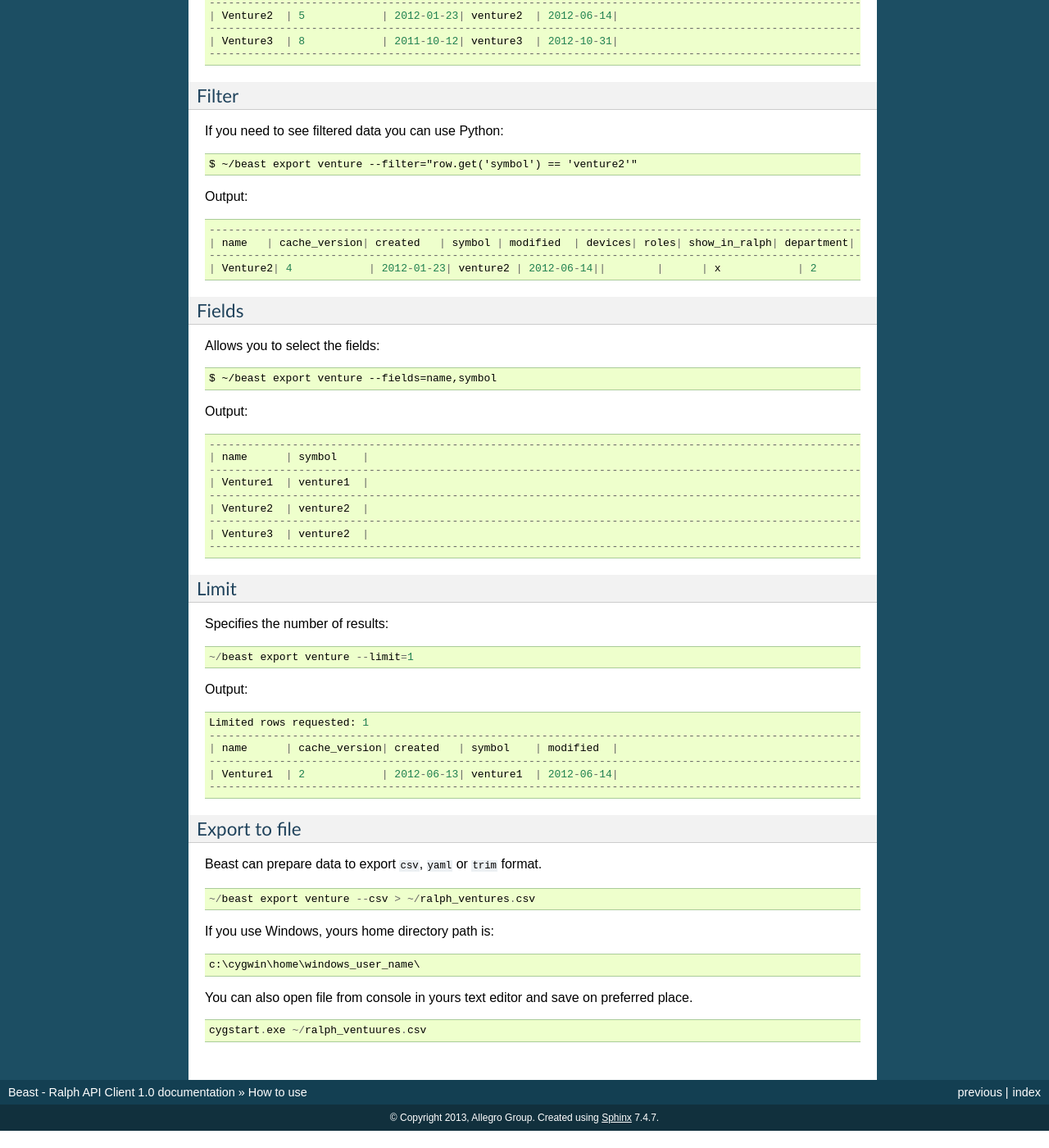
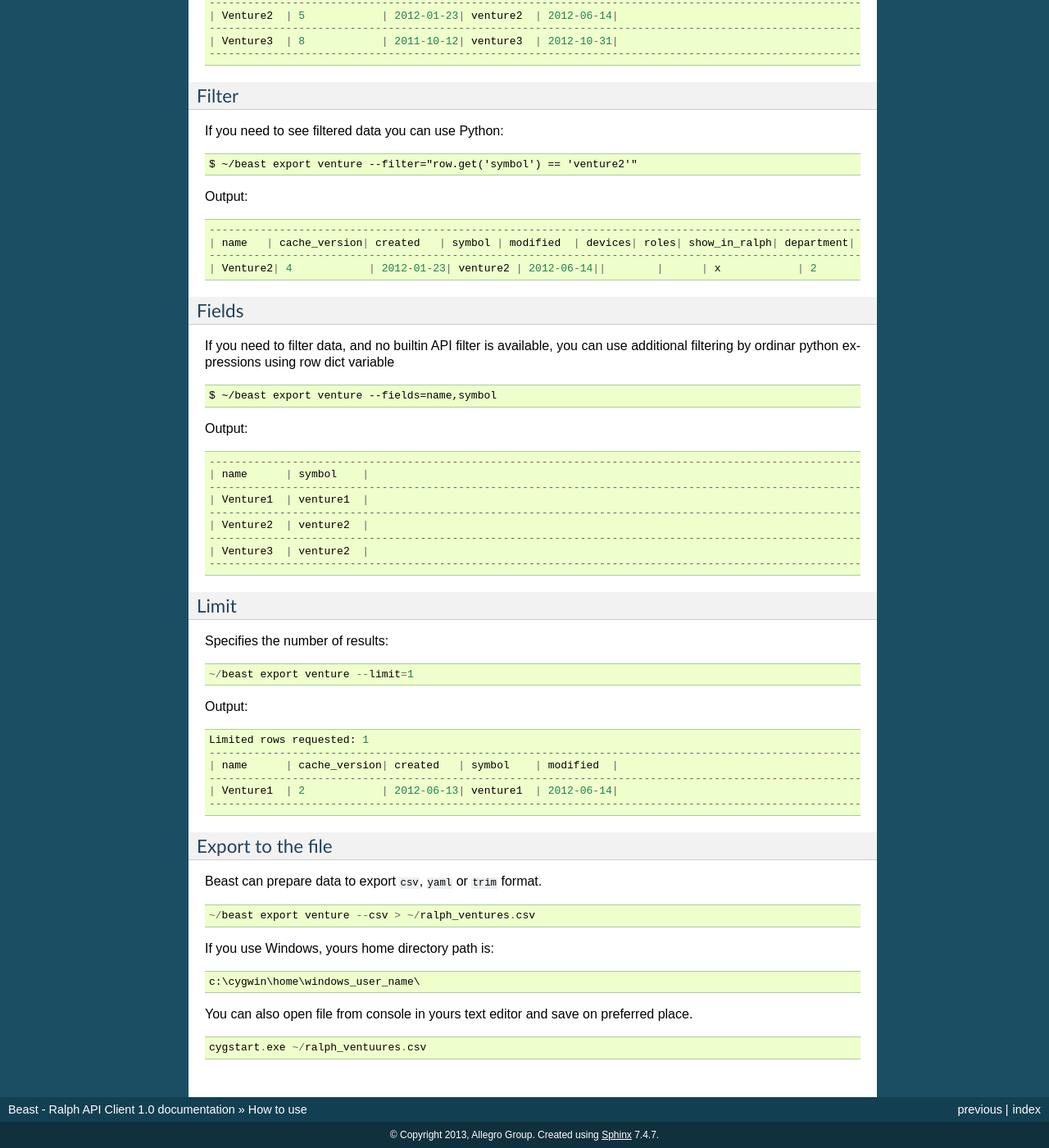
Before and after one commit to allegro/ralph-cli, a Sphinx documentation site: the page built from doc/how_to_use.rst, in a window 1280 px wide and 1400 px high, scrolled down 1125 px. Shown: the whole window at 82% size. Built offline with Sphinx 7.4.7, drawn with Linux system fonts in a browser that asks for light colours; before the commit the page ends 2504 px from its top, so only the background shows below that; some of the changed text lies outside the part shown.

Commit message:
PR fixes

```diff
--- a/doc/how_to_use.rst
+++ b/doc/how_to_use.rst
@@ -88,7 +88,8 @@ Output: ::
 Fields
 ~~~~~~
 
-Allows you to select the fields::
+If you need to filter data, and no builtin API filter is available, you can use
+additional filtering by ordinar python expressions using row dict variable ::
 
   $ ~/beast export venture --fields=name,symbol
 
@@ -124,8 +125,8 @@ Output: ::
   ------------------------------------------------------------------------------------------------------------------------
 
 
-Export to file
-~~~~~~~~~~~~~~
+Export to the file
+~~~~~~~~~~~~~~~~~~
 
 Beast can prepare data to export ``csv``, ``yaml`` or ``trim`` format.
 ::
--- a/doc/install.rst
+++ b/doc/install.rst
@@ -3,6 +3,7 @@ How to install
 ==============
 
 Before you can begin installation check that your system has ``curl`` library
+installed.
 
 Windows
 -------
@@ -33,7 +34,7 @@ Put on your console below command to install.::
 Now do you need configuration file. In your home directory create directory
 ``.beast`` and add text file named ``config``. ::
 
-  $ subl ~/.beast/config
+  $ EDITOR ~/.beast/config
 
 and add: ::
 
```
